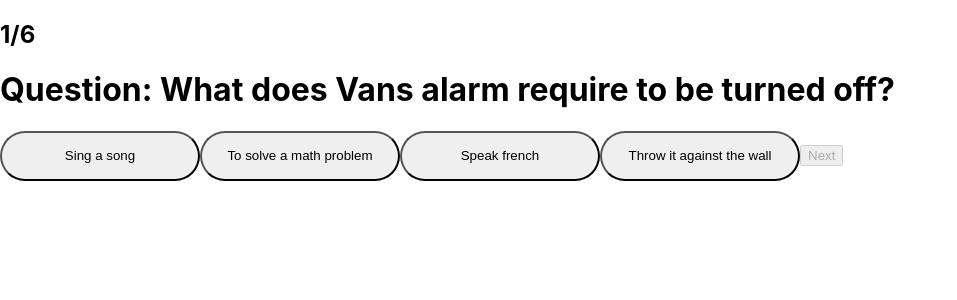
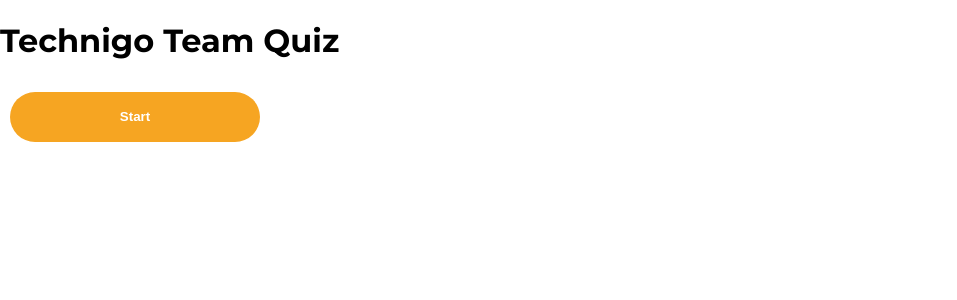
Before and after one commit to Technigo/project-redux-quiz-old, a React (Create React App) app: page / in a window 1280 px wide. Shown: the top 300 px of the page, without its empty margins (0-957 px from the left). Built offline with nearby package versions, Linux system fonts and the light colour scheme.

Commit message:
Styling and Start component

```diff
--- a/public/index.html
+++ b/public/index.html
@@ -4,6 +4,8 @@
   <head>
     <meta charset="utf-8" />
     <meta name="viewport" content="width=device-width, initial-scale=1" />
+    <link rel="preconnect" href="https://fonts.gstatic.com">
+    <link href="https://fonts.googleapis.com/css2?family=Montserrat:wght@400;700&display=swap" rel="stylesheet">
     <!--
       Notice the use of %PUBLIC_URL% in the tags above.
       It will be replaced with the URL of the `public` folder during the build.
@@ -13,7 +15,7 @@
       work correctly both with client-side routing and a non-root public URL.
       Learn how to configure a non-root public URL by running `npm run build`.
     -->
-    <title>Technigo React App</title>
+    <title>Technigo Quiz</title>
   </head>
 
   <body>
--- a/src/App.js
+++ b/src/App.js
@@ -1,9 +1,10 @@
-import React from "react";
+import React, { useState } from "react";
 import { Provider } from "react-redux";
 import { combineReducers, configureStore } from "@reduxjs/toolkit";
 import { quiz } from "reducers/quiz";
 import { Summary } from "components/Summary";
 import { CurrentQuestion } from "components/CurrentQuestion";
+import { Start } from "components/Start";
 
 const reducer = combineReducers({
   quiz: quiz.reducer,
@@ -12,9 +13,11 @@ const reducer = combineReducers({
 const store = configureStore({ reducer });
 
 export const App = () => {
+  const [start, setStart] = useState(false)
   return (
     <Provider store={store}>
-      <CurrentQuestion />
+      {(!start) ? <Start start={setStart} /> : <CurrentQuestion />}
+
     </Provider>
   );
 };
--- a/src/components/CurrentQuestion.js
+++ b/src/components/CurrentQuestion.js
@@ -31,9 +31,9 @@ export const CurrentQuestion = () => {
 
   if (!quizOver) {
   return (
-    <div>
+    <div className="question-container">
       <h2>{questionIndex+1}/{questions.length}</h2>
-      <h1>Question: {question.questionText}</h1>
+      <h1>{question.questionText}</h1>
       {question.options.map((option, index) => {
         return (
           <button
@@ -57,7 +57,7 @@ export const CurrentQuestion = () => {
           </button>
         );
       })}
-      <button onClick={() => dispatch(quiz.actions.goToNextQuestion())} disabled={!answer} >
+      <button onClick={() => dispatch(quiz.actions.goToNextQuestion())} disabled={!answer} className="next-button">
         Next
       </button>
     </div>
--- /dev/null
+++ b/src/components/Start.js
@@ -0,0 +1,11 @@
+import React, { useState } from "react";
+
+export const Start = ({start}) => {
+    return (
+
+        <div>
+            <h1>Technigo Team Quiz</h1>
+            <button className="next-button" onClick={() => start(true)}>Start</button>
+        </div>
+    )
+}
--- a/src/components/Summary.js
+++ b/src/components/Summary.js
@@ -7,15 +7,15 @@ export const Summary = (state) => {
   const dispatch = useDispatch();
   const checkIfCorrect = useSelector((state) => state.quiz.answers);
 
-  const total = checkIfCorrect.filter((x) => x.isCorrect === true);
+  const total = checkIfCorrect.filter((x) => x.isCorrect);
 
   console.log(checkIfCorrect);
   console.log(total);
   return (
-    <div>
+    <div className="summary">
       <h1>Summary</h1>
       <h2>You got {total.length} /6</h2>
-      <button onClick={() => dispatch(quiz.actions.restart())}>Restart</button>
+      <button className="restart-button" onClick={() => dispatch(quiz.actions.restart())}>Restart</button>
     </div>
   );
 };
--- a/src/index.css
+++ b/src/index.css
@@ -1,8 +1,6 @@
 body {
   margin: 0;
-  font-family: -apple-system, BlinkMacSystemFont, "Segoe UI", "Roboto", "Oxygen",
-    "Ubuntu", "Cantarell", "Fira Sans", "Droid Sans", "Helvetica Neue",
-    sans-serif;
+  font-family: 'Montserrat', sans-serif;;
   -webkit-font-smoothing: antialiased;
   -moz-osx-font-smoothing: grayscale;
 }
@@ -12,16 +10,53 @@ code {
     monospace;
 }
 
-.option-button {
-width: 200px;
+.option-button, .next-button, .restart-button, .start-button {
+width: 250px;
 height: 50px;
 border-radius: 30px;
+border: none;
+background-color: #ffdfe7;
+margin: 10px;
+font-weight: 700;
+}
+
+button:focus {
+  outline: 0;
 }
 
 .correct-answer{
-  background-color: green;
+  background-color: #051dd2;
+  color: white;
 }
 
 .incorrect-answer{
-  background-color: red;
+  background-color: #FE3525;
+  color: white;
 }
+
+.next-button {
+background-color: #f6a522;
+color: white;
+}
+
+.question-container {
+  display: flex;
+  flex-direction: column;
+  justify-content: center;
+  align-items: center;
+  box-sizing: border-box;
+  padding: 20px;
+}
+
+.summary {
+  display: flex;
+  flex-direction: column;
+  justify-content: center;
+  align-items: center;
+  padding: 50px;
+}
+
+.restart-button {
+  background-color: #f6a522;
+  color: white;
+}
```
Also changed, not shown: src/technigo_logo.jpg (added).
